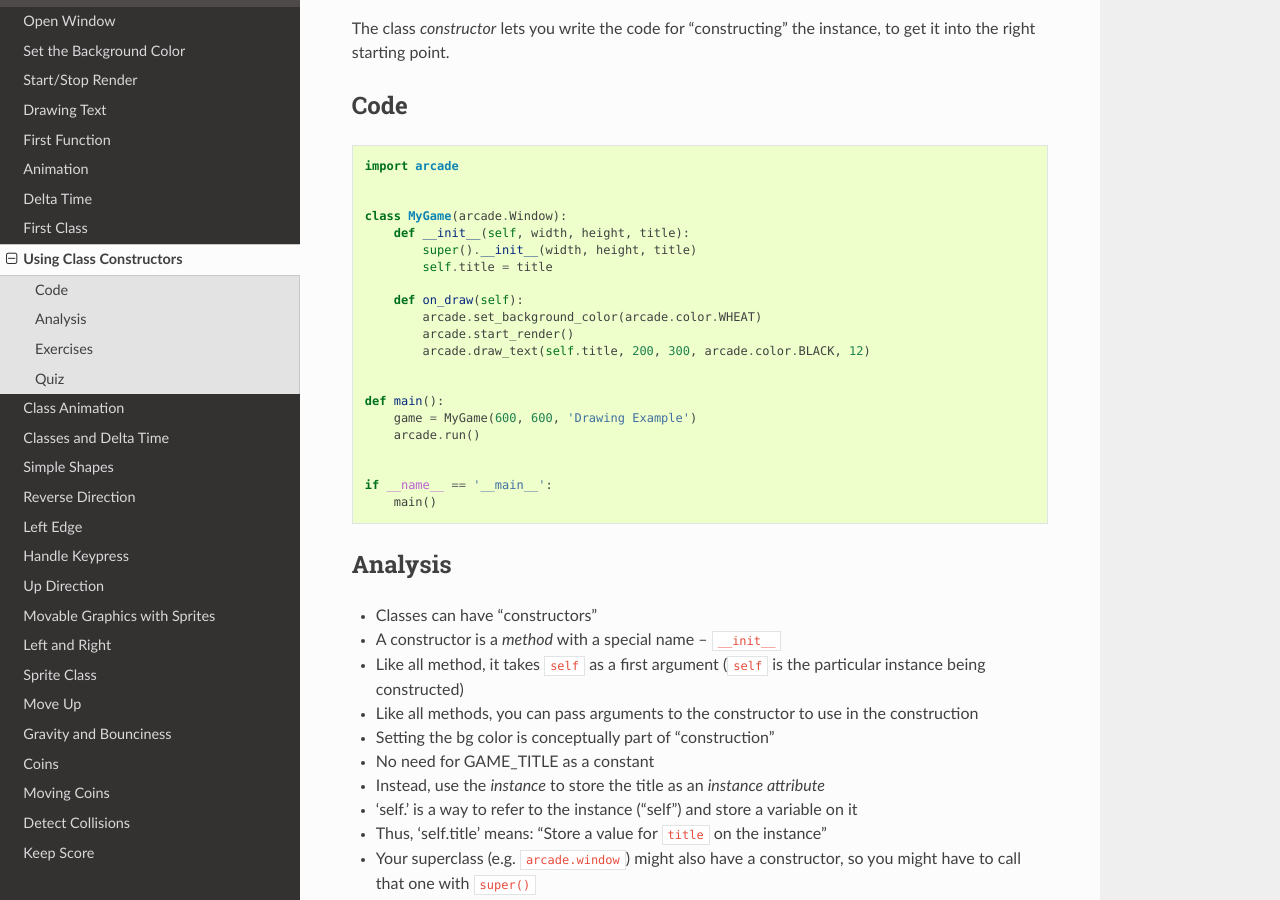
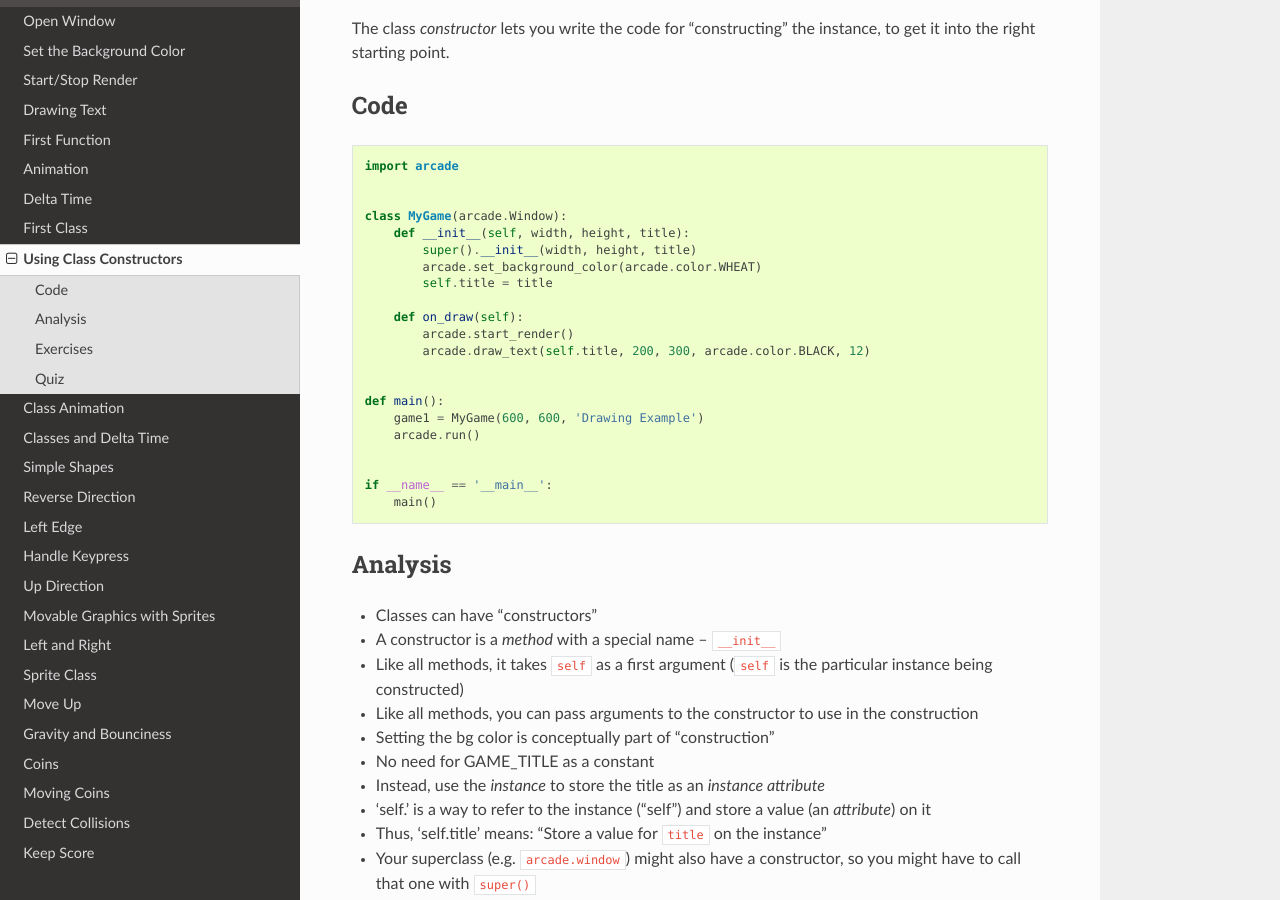
Before and after one commit to pauleveritt/arcade_tutorial, a Sphinx documentation site: the page built from docs/constructor/index.rst, in a window 1280 px wide and 900 px high, scrolled down 215 px. Built offline with Sphinx 7.4.7 and the Read the Docs theme 2.0.0, drawn with Linux system fonts in a browser that asks for light colours.

Commit message:
Move bg color to constructor, use game1 instead of game.

```diff
--- a/docs/class_animation/game.py
+++ b/docs/class_animation/game.py
@@ -17,7 +17,7 @@ class MyGame(arcade.Window):
 
 
 def main():
-    game = MyGame(600, 600, 'Drawing Example', arcade.color.WHEAT)
+    game1 = MyGame(600, 600, 'Drawing Example', arcade.color.WHEAT)
     arcade.run()
 
 
--- a/docs/class_delta/game.py
+++ b/docs/class_delta/game.py
@@ -21,8 +21,8 @@ class MyGame(arcade.Window):
 
 
 def main():
-    game = MyGame(600, 600, 'Drawing Example', arcade.color.WHEAT)
-    game.position = 100
+    game1 = MyGame(600, 600, 'Drawing Example', arcade.color.WHEAT)
+    game1.position = 100
     arcade.run()
 
 
--- a/docs/constructor/game.py
+++ b/docs/constructor/game.py
@@ -4,16 +4,16 @@ import arcade
 class MyGame(arcade.Window):
     def __init__(self, width, height, title):
         super().__init__(width, height, title)
+        arcade.set_background_color(arcade.color.WHEAT)
         self.title = title
 
     def on_draw(self):
-        arcade.set_background_color(arcade.color.WHEAT)
         arcade.start_render()
         arcade.draw_text(self.title, 200, 300, arcade.color.BLACK, 12)
 
 
 def main():
-    game = MyGame(600, 600, 'Drawing Example')
+    game1 = MyGame(600, 600, 'Drawing Example')
     arcade.run()
 
 
--- a/docs/constructor/index.rst
+++ b/docs/constructor/index.rst
@@ -21,7 +21,7 @@ Analysis
 
 - A constructor is a *method* with a special name -- ``__init__``
 
-- Like all method, it takes ``self`` as a first argument (``self``
+- Like all methods, it takes ``self`` as a first argument (``self``
   is the particular instance being constructed)
 
 - Like all methods, you can pass arguments to the constructor to use
@@ -33,7 +33,8 @@ Analysis
 
 - Instead, use the *instance* to store the title as an *instance attribute*
 
-- 'self.' is a way to refer to the instance ("self") and store a variable on it
+- 'self.' is a way to refer to the instance ("self") and store a value
+  (an *attribute*) on it
 
 - Thus, 'self.title' means: "Store a value for ``title`` on the instance"
 
--- a/docs/shapes/game.py
+++ b/docs/shapes/game.py
@@ -21,8 +21,8 @@ class MyGame(arcade.Window):
 
 
 def main():
-    game = MyGame(600, 600, 'Drawing Example', arcade.color.WHEAT)
-    game.position = 1
+    game1 = MyGame(600, 600, 'Drawing Example', arcade.color.WHEAT)
+    game1.position = 1
     arcade.run()
 
 
```
